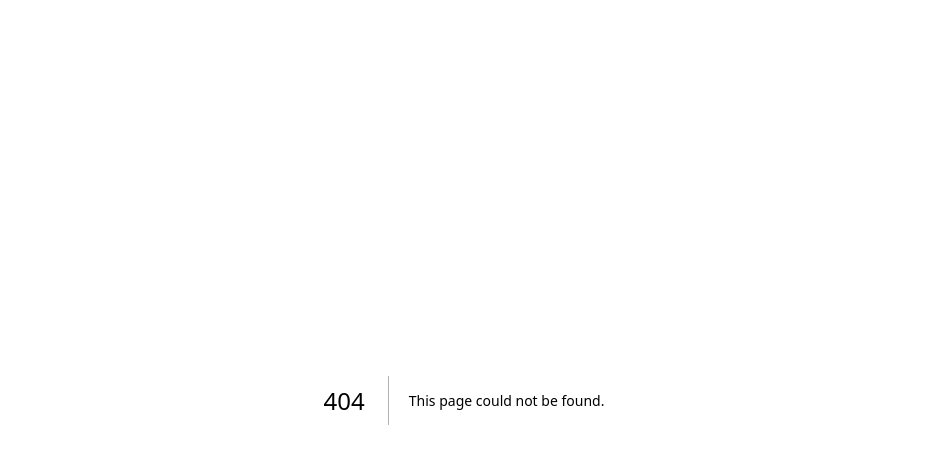
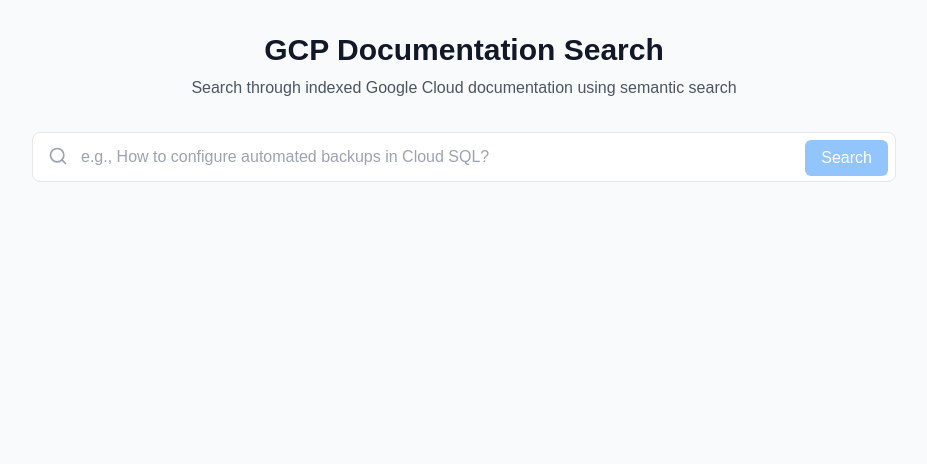
Before and after one commit to xhemalkodragjini/aaron, a Next.js app: page /search in a window 1280 px wide. Before the commit this address had no page. Shown: the top 464 px of the page, without its empty margins (176-1103 px from the left). Built offline with nearby package versions, Linux system fonts and the light colour scheme.

Commit message:
searh page

```diff
--- /dev/null
+++ b/src/app/search/page.tsx
@@ -0,0 +1,143 @@
+"use client"
+import React, { useState } from 'react';
+import { Search, Loader2, ExternalLink, AlertCircle } from 'lucide-react';
+
+interface SearchResult {
+  documentId: string;
+  content: string;
+  metadata: {
+    title?: string;
+    section?: string;
+  };
+  score: number;
+}
+
+const SemanticSearchPage = () => {
+  const [query, setQuery] = useState('');
+  const [results, setResults] = useState<SearchResult[]>([]);
+  const [isLoading, setIsLoading] = useState(false);
+  const [error, setError] = useState<string | null>(null);
+
+  const handleSearch = async (e: React.FormEvent) => {
+    e.preventDefault();
+    if (!query.trim()) return;
+
+    setIsLoading(true);
+    setError(null);
+
+    try {
+      const response = await fetch('/api/test-vectorsearch', {
+        method: 'POST',
+        headers: {
+          'Content-Type': 'application/json',
+        },
+        body: JSON.stringify({
+          query: query.trim(),
+          limit: 5,
+          threshold: 0, // Adjust threshold as needed
+        }),
+      });
+
+      if (!response.ok) {
+        throw new Error('Search failed. Please try again.');
+      }
+
+      const data = await response.json();
+      setResults(data.results);
+    } catch (err) {
+      setError(err instanceof Error ? err.message : 'An unexpected error occurred');
+    } finally {
+      setIsLoading(false);
+    }
+  };
+
+  return (
+    <div className="min-h-screen bg-gray-50 py-8 text-gray-900">
+      <div className="max-w-4xl mx-auto px-4">
+        <div className="text-center mb-8">
+          <h1 className="text-3xl font-bold text-gray-900">GCP Documentation Search</h1>
+          <p className="mt-2 text-gray-600">
+            Search through indexed Google Cloud documentation using semantic search
+          </p>
+        </div>
+
+        <form onSubmit={handleSearch} className="mb-8">
+          <div className="relative">
+            <input
+              type="text"
+              value={query}
+              onChange={(e) => setQuery(e.target.value)}
+              placeholder="e.g., How to configure automated backups in Cloud SQL?"
+              className="w-full px-4 py-3 pl-12 rounded-lg border border-gray-200 focus:outline-none focus:ring-2 focus:ring-blue-500 focus:border-transparent"
+            />
+            <Search className="absolute left-4 top-3.5 w-5 h-5 text-gray-400" />
+            <button
+              type="submit"
+              disabled={isLoading || !query.trim()}
+              className="absolute right-2 top-2 px-4 py-1.5 bg-blue-600 text-white rounded-md hover:bg-blue-700 transition-colors disabled:bg-blue-300 disabled:cursor-not-allowed flex items-center gap-2"
+            >
+              {isLoading ? (
+                <>
+                  <Loader2 className="w-4 h-4 animate-spin" />
+                  Searching...
+                </>
+              ) : (
+                'Search'
+              )}
+            </button>
+          </div>
+        </form>
+
+        {error && (
+          <div className="mb-6 bg-red-50 border border-red-200 rounded-lg p-4 flex items-center gap-2 text-red-700">
+            <AlertCircle className="w-5 h-5 flex-shrink-0" />
+            <p>{error}</p>
+          </div>
+        )}
+
+        <div className="space-y-6">
+          {results.map((result, index) => (
+            <div
+              key={`${result.documentId}-${index}`}
+              className="bg-white rounded-lg shadow-md p-6 transition-shadow hover:shadow-lg"
+            >
+              {result.metadata?.title && (
+                <h2 className="text-lg font-semibold text-gray-900 mb-2">
+                  {result.metadata.title}
+                </h2>
+              )}
+              {result.metadata?.section && (
+                <p className="text-sm text-gray-500 mb-2">
+                  Section: {result.metadata.section}
+                </p>
+              )}
+              <p className="text-gray-600 mb-4">{result.content}</p>
+              <div className="flex items-center justify-between">
+                <span className="text-sm text-gray-500">
+                  Relevance Score: {(1 - result.score).toFixed(2)}
+                </span>
+                <a
+                  href={`https://cloud.google.com/${result.documentId.replace(/-/g, '/')}`}
+                  target="_blank"
+                  rel="noopener noreferrer"
+                  className="text-blue-600 hover:text-blue-800 flex items-center gap-1 text-sm"
+                >
+                  View Documentation
+                  <ExternalLink className="w-4 h-4" />
+                </a>
+              </div>
+            </div>
+          ))}
+
+          {results.length === 0 && !isLoading && query && !error && (
+            <div className="text-center py-12 text-gray-500">
+              No results found. Try refining your search query.
+            </div>
+          )}
+        </div>
+      </div>
+    </div>
+  );
+};
+
+export default SemanticSearchPage;
```
